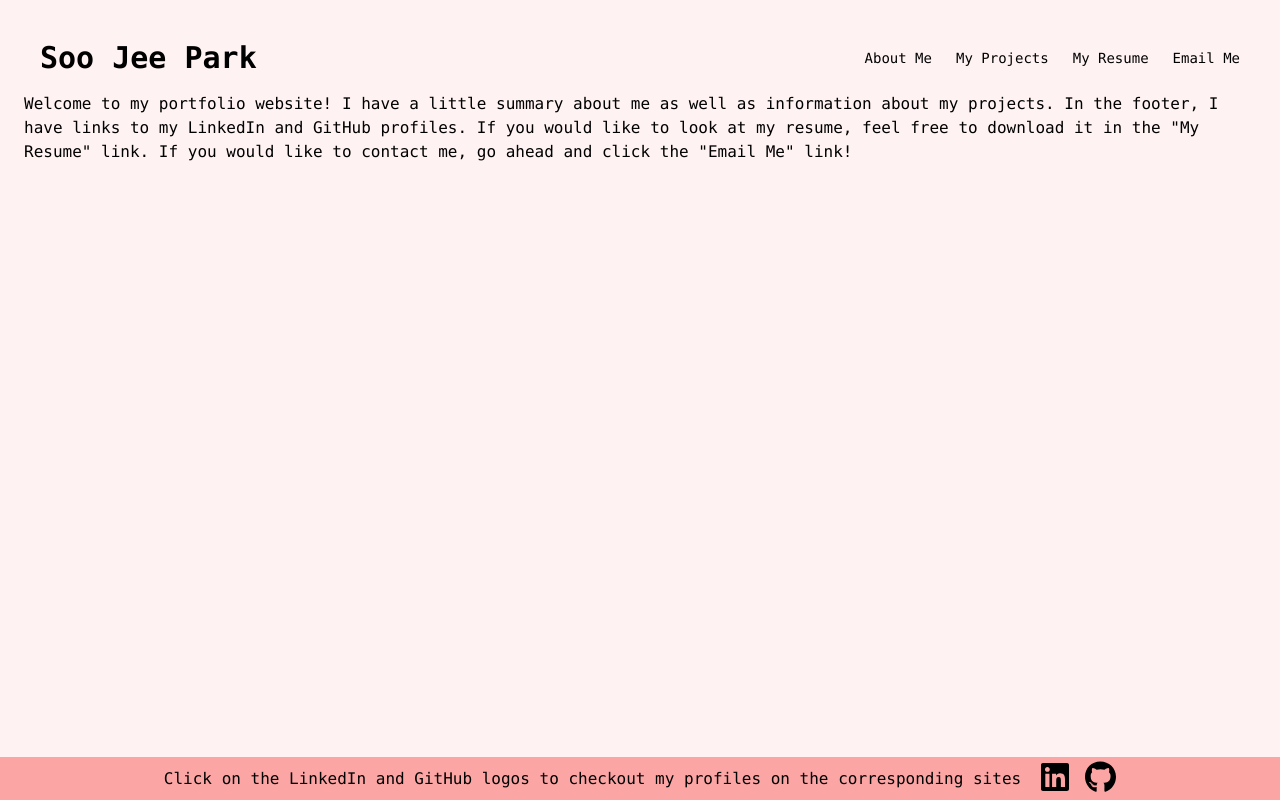
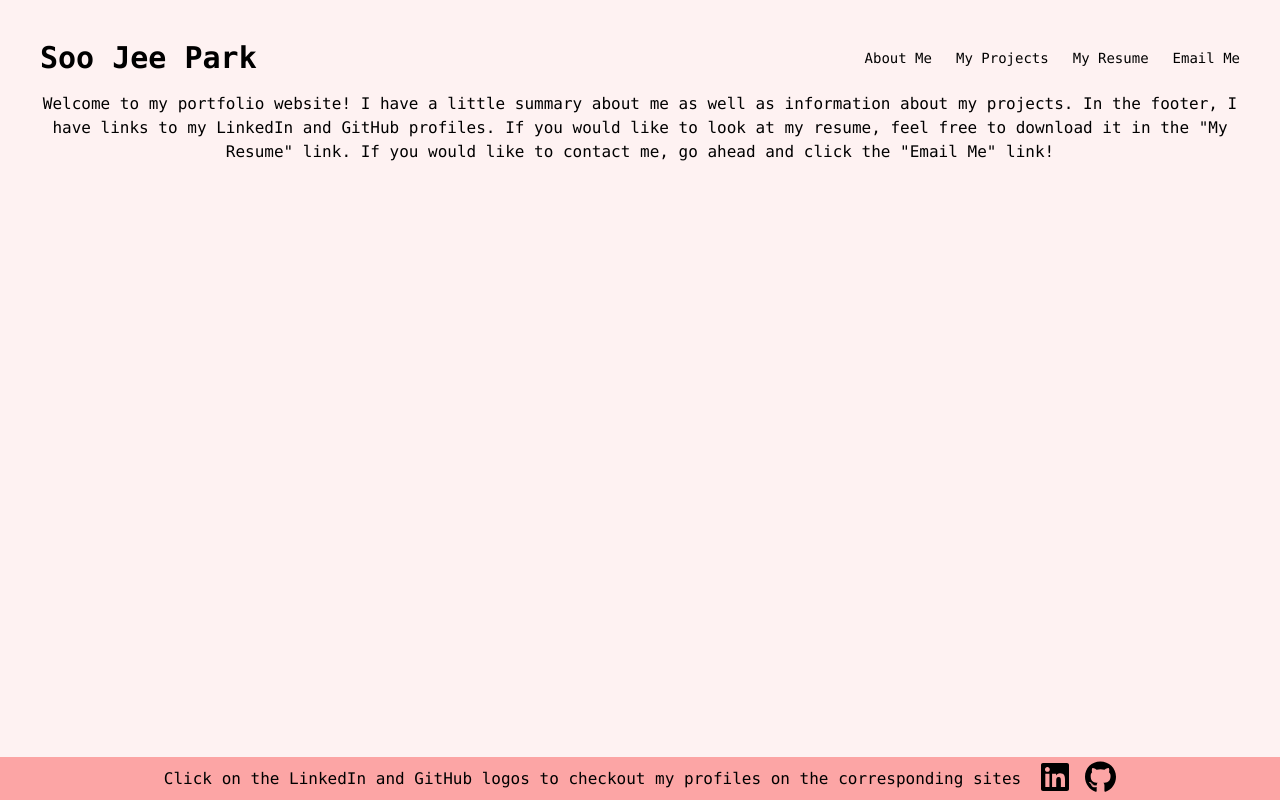
Before and after one commit to soojp/portfolio-website, a React app: page / in a window 1280 px wide. Built offline with nearby package versions, Linux system fonts and the light colour scheme.

Commit message:
formatted welcome page

```diff
--- a/src/components/Welcome.tsx
+++ b/src/components/Welcome.tsx
@@ -1,11 +1,17 @@
-import React from 'react'
+import React from "react";
 
 const Welcome = () => {
   return (
-    <main>
-        <h1>Welcome to my portfolio website! I have a little summary about me as well as information about my projects. In the footer, I have links to my LinkedIn and GitHub profiles. If you would like to look at my resume, feel free to download it in the "My Resume" link. If you would like to contact me, go ahead and click the "Email Me" link!</h1>
+    <main className="text-center">
+      <h1>
+        Welcome to my portfolio website! I have a little summary about me as
+        well as information about my projects. In the footer, I have links to my
+        LinkedIn and GitHub profiles. If you would like to look at my resume,
+        feel free to download it in the "My Resume" link. If you would like to
+        contact me, go ahead and click the "Email Me" link!
+      </h1>
     </main>
-  )
-}
+  );
+};
 
-export default Welcome
+export default Welcome;
```
